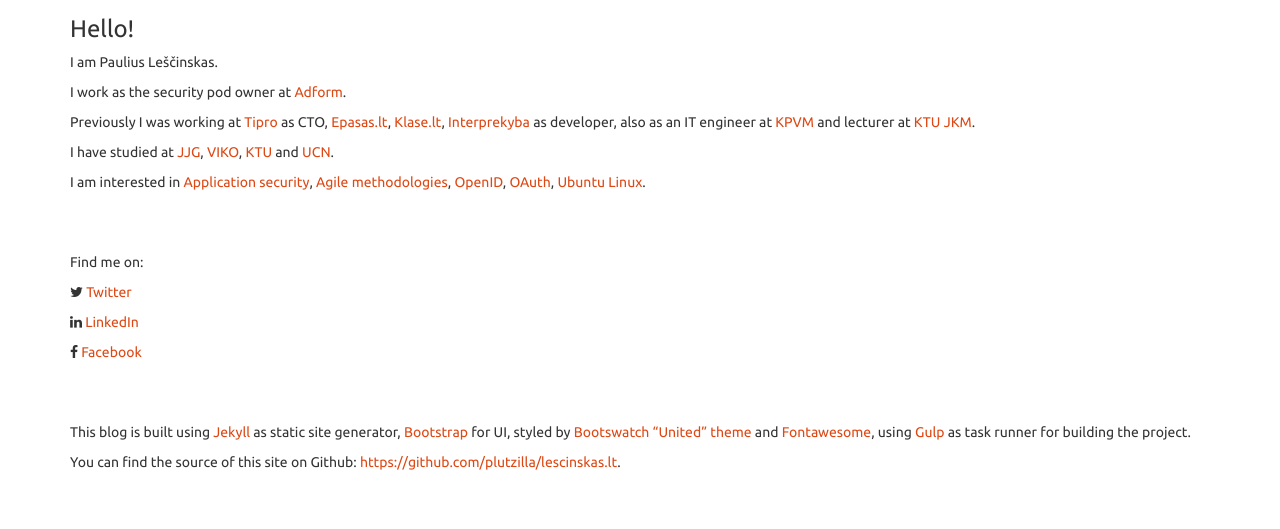
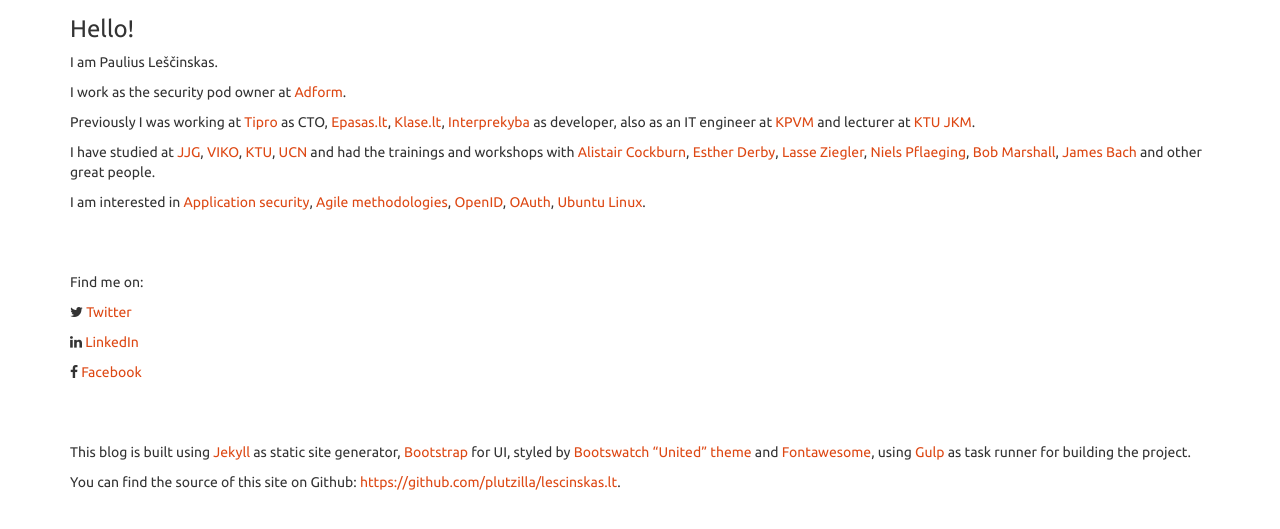
Before and after one commit to plutzilla/plutzilla.github.io, a Jekyll site: the page built from about.md, in a window 1280 px wide, cut to the strip 340-869 px from the top of the page. Built offline with Jekyll 4.4.1, drawn with Linux system fonts in a browser that asks for light colours; nearby versions of some CDN libraries; comment, search, counter and statistics services are not loaded.

Commit message:
Added workshop and training info

```diff
--- a/about.md
+++ b/about.md
@@ -15,7 +15,7 @@ I work as the security pod owner at [Adform][adform-link].
 Previously I was working at [Tipro][tipro-link] as CTO, [Epasas.lt][epasas-link], [Klase.lt][klase-link], [Interprekyba][interprekyba-link] as developer,
 also as an IT engineer at [KPVM][kpvm-link] and lecturer at [KTU JKM][jkm-link].
 
-I have studied at [JJG][jjg-link], [VIKO][viko-link], [KTU][ktu-link] and [UCN][noea-link].
+I have studied at [JJG][jjg-link], [VIKO][viko-link], [KTU][ktu-link], [UCN][noea-link] and had the trainings and workshops with [Alistair Cockburn], [Esther Derby], [Lasse Ziegler], [Niels Pflaeging], [Bob Marshall], [James Bach] and other great people.
 
 I am interested in [Application security][owasp-link], [Agile methodologies][agile-link], [OpenID][openid-link], [OAuth][oauth-link], [Ubuntu Linux][ubuntu-link].
 
@@ -51,6 +51,13 @@ You can find the source of this site on Github: [https://github.com/plutzilla/le
 [tipro-link]: http://www.tipro.lt
 [adform-link]: http://www.adform.com
 
+[Alistair Cockburn]: http://alistair.cockburn.us/
+[Esther Derby]: http://www.estherderby.com/
+[Lasse Ziegler]: http://www.lasseziegler.com/
+[Niels Pflaeging]: http://www.nielspflaeging.com/
+[Bob Marshall]: https://flowchainsensei.wordpress.com/
+[James Bach]: http://www.satisfice.com/blog/
+
 [ubuntu-link]: http://www.ubuntu.com
 [owasp-link]: http://www.owasp.org
 [openid-link]: http://www.openid.org
```
